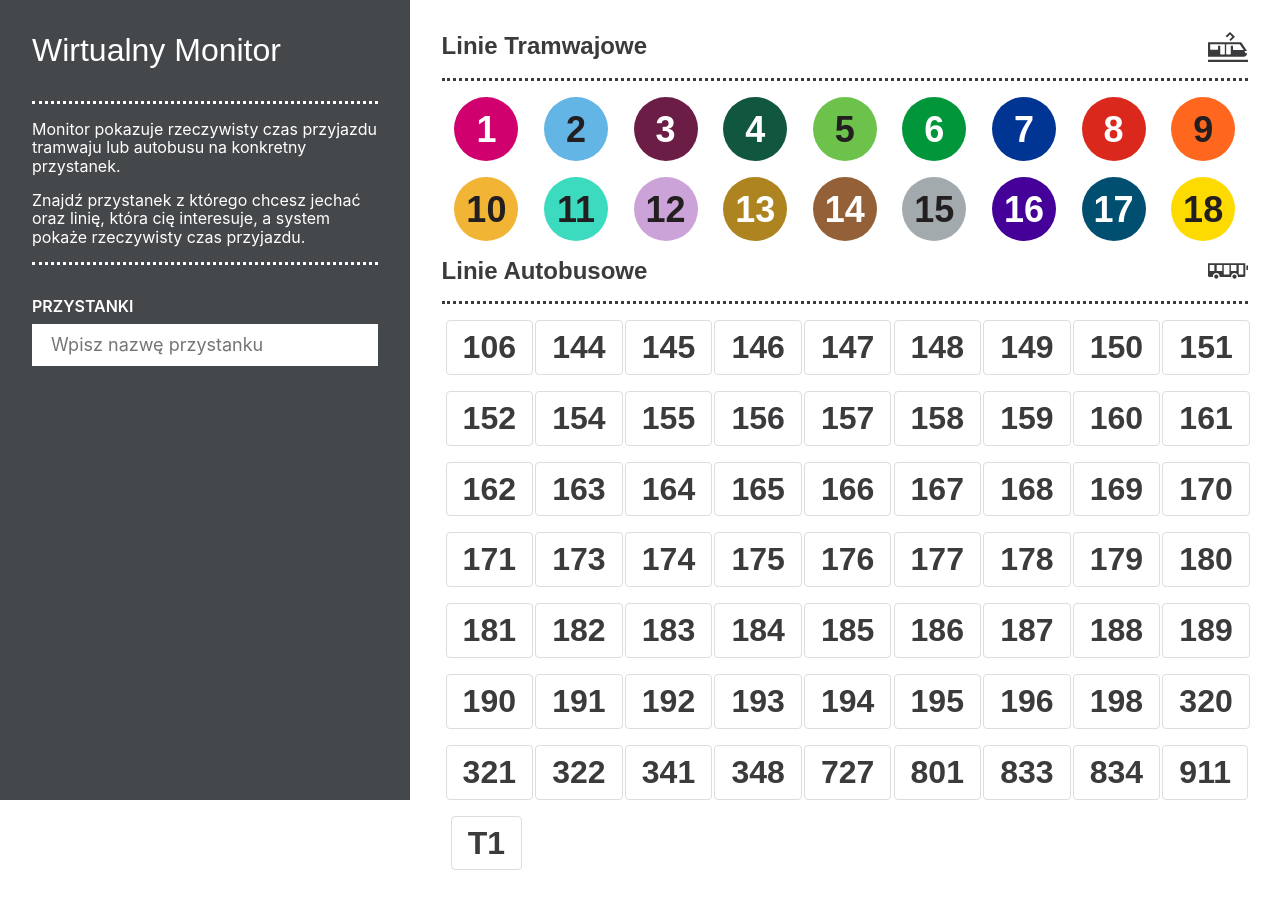
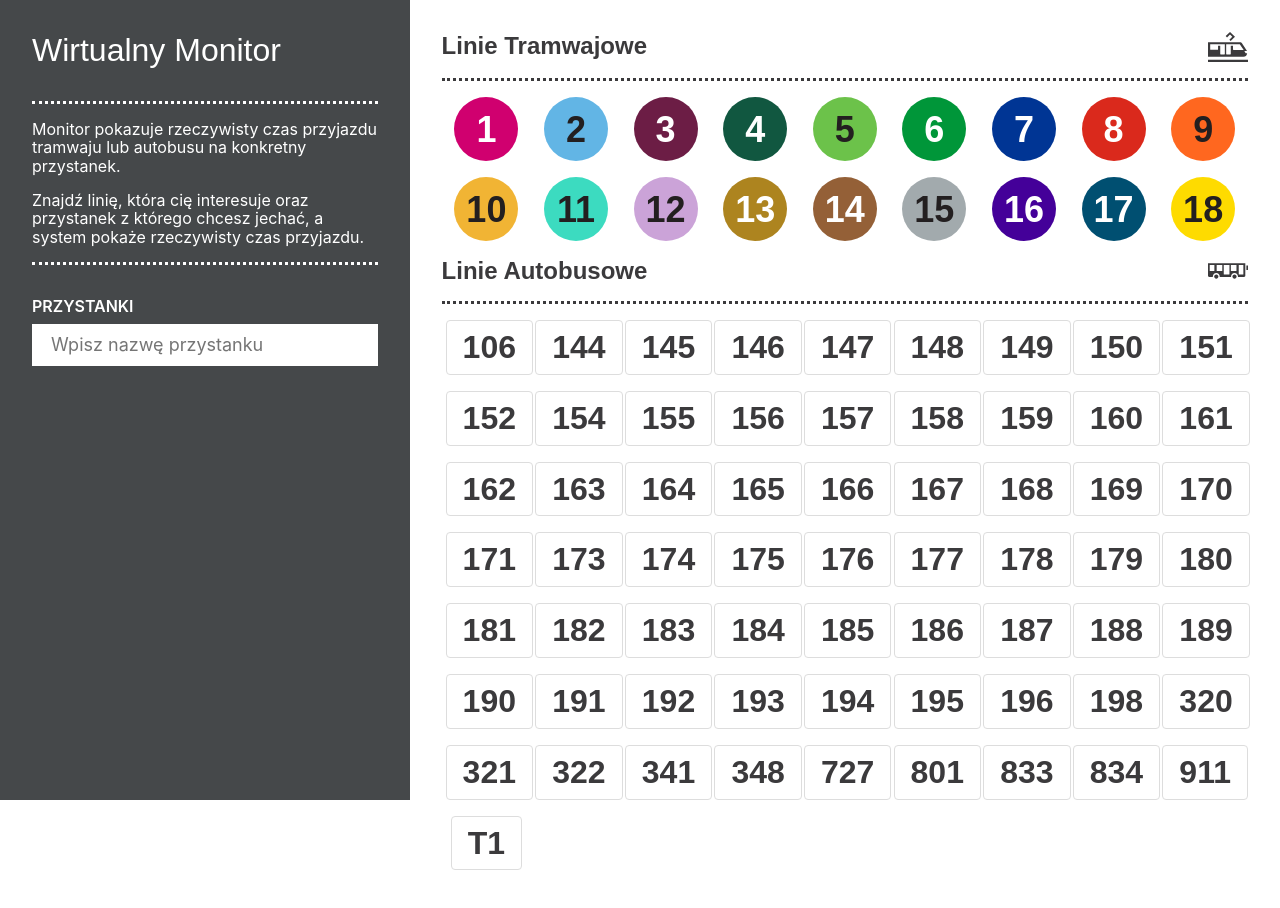
Before and after one commit to skotniczny/peka, a React (Create React App) app in the folder app/: page / in a window 1280 px wide. Shown: the top 908 px of the page. Built offline with nearby package versions, Linux system fonts and the light colour scheme.

Commit message:
Edit app description

```diff
--- a/app/src/components/AppHeader.js
+++ b/app/src/components/AppHeader.js
@@ -7,7 +7,7 @@ const AppHeader = () => (
   <h1 className="app-name"><Link className="app-name-link" to="/">Wirtualny Monitor</Link></h1>
   <div className="header-description">
     <p>Monitor pokazuje rzeczywisty czas przyjazdu tramwaju lub autobusu na konkretny przystanek.</p>
-    <p>Znajdź przystanek z którego chcesz jechać oraz linię, która cię interesuje, a system pokaże rzeczywisty czas przyjazdu.</p>
+    <p>Znajdź linię, która cię interesuje oraz przystanek z którego chcesz jechać, a system pokaże rzeczywisty czas przyjazdu.</p>
   </div>
   <SearchStopPoint />
 </header>
```
